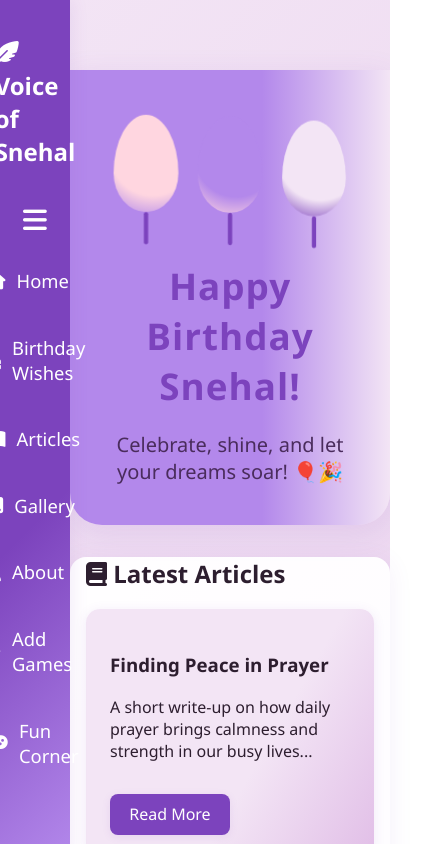
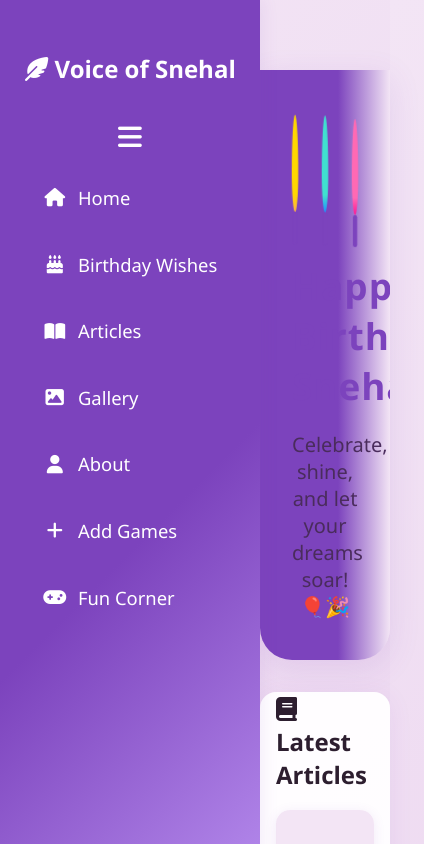
Before and after one commit to ThugCodeNinja/Netlify-test, a plain HTML site: page index.html in a window 390 px wide. Shown: the top 844 px of the page, 424 px wide, since content can reach past the window. Drawn offline with Linux system fonts and the light colour scheme.

Commit message:
Add files via upload

```diff
--- a/style.css
+++ b/style.css
@@ -397,14 +397,14 @@ section.visible {
     transition: width 0.3s;
 }
 .sidebar.collapsed {
-    width: 70px;
+    width: 70px !important;
 }
 body {
     margin-left: 260px;
     transition: margin-left 0.3s;
 }
 body.sidebar-collapsed {
-    margin-left: 70px;
+    margin-left: 70px !important;
 }
 .sidebar-header {
     width: 100%;
@@ -412,6 +412,13 @@ body.sidebar-collapsed {
     flex-direction: column;
     align-items: center;
     gap: 0.5rem;
+}
+.sidebar-header h1 {
+    transition: opacity 0.3s;
+}
+.sidebar.collapsed .sidebar-header h1 {
+    opacity: 0;
+    pointer-events: none;
 }
 .sidebar-toggle {
     background: none;
@@ -447,9 +454,17 @@ body.sidebar-collapsed {
     border-radius: 8px;
     transition: background 0.2s, color 0.2s;
 }
-.sidebar.collapsed .sidebar-header h1,
+.sidebar-nav a i {
+    min-width: 24px;
+    text-align: center;
+}
+.sidebar-nav a span {
+    margin-left: 0.5rem;
+    transition: opacity 0.3s;
+}
 .sidebar.collapsed .sidebar-nav a span {
-    display: none;
+    opacity: 0;
+    pointer-events: none;
 }
 .sidebar.collapsed .sidebar-nav a {
     justify-content: center;
@@ -460,20 +475,11 @@ body.sidebar-collapsed {
     background: #ffd6e0;
     color: #7c43bd;
 }
-@media (max-width: 900px) {
-    .sidebar {
-        width: 70px;
-        padding-top: 1rem;
-    }
-    body {
-        margin-left: 70px;
-    }
-}
 .birthday-banner {
     margin-left: 0;
     margin-top: 0;
     padding: 2.5rem 2rem 2rem 2rem;
-    background: linear-gradient(90deg, #b388eb 60%, #f3e5f5 100%);
+    background: linear-gradient(90deg, #7c43bd 60%, #f3e5f5 100%);
     color: #2d1e2f;
     border-radius: 0 0 32px 32px;
     box-shadow: 0 8px 32px rgba(124,67,189,0.12);
@@ -506,17 +512,19 @@ body.sidebar-collapsed {
 .birthday-banner .balloon {
     width: 60px;
     height: 90px;
-    background: radial-gradient(circle at 60% 40%, #ffd6e0 60%, #b388eb 100%);
     border-radius: 50% 50% 50% 50% / 60% 60% 40% 40%;
     position: relative;
     animation: popBalloon 2s infinite alternate;
 }
+.birthday-banner .balloon:nth-child(1) {
+    background: radial-gradient(circle at 60% 40%, #ffd700 70%, #ffb347 100%); /* Gold */
+}
 .birthday-banner .balloon:nth-child(2) {
-    background: radial-gradient(circle at 60% 40%, #b388eb 60%, #ffd6e0 100%);
+    background: radial-gradient(circle at 60% 40%, #40e0d0 70%, #1e90ff 100%); /* Teal/Blue */
     animation-delay: 0.5s;
 }
 .birthday-banner .balloon:nth-child(3) {
-    background: radial-gradient(circle at 60% 40%, #f3e5f5 60%, #7c43bd 100%);
+    background: radial-gradient(circle at 60% 40%, #ff69b4 70%, #ff1493 100%); /* Pink */
     animation-delay: 1s;
 }
 @keyframes popBalloon {
```
